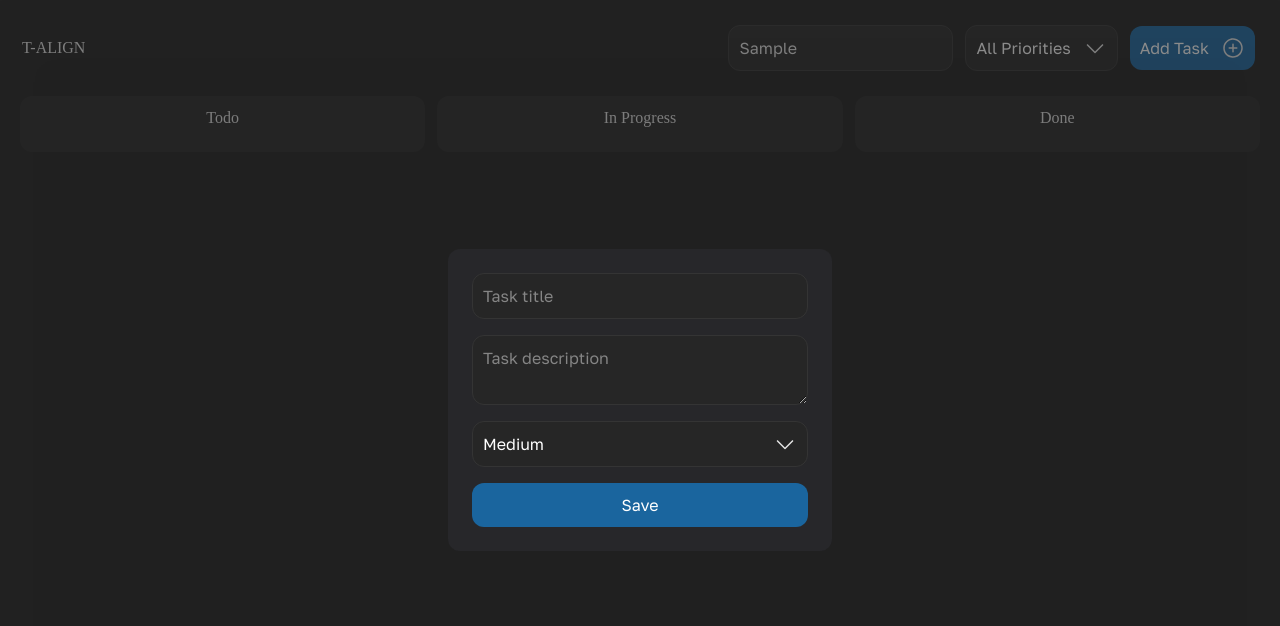
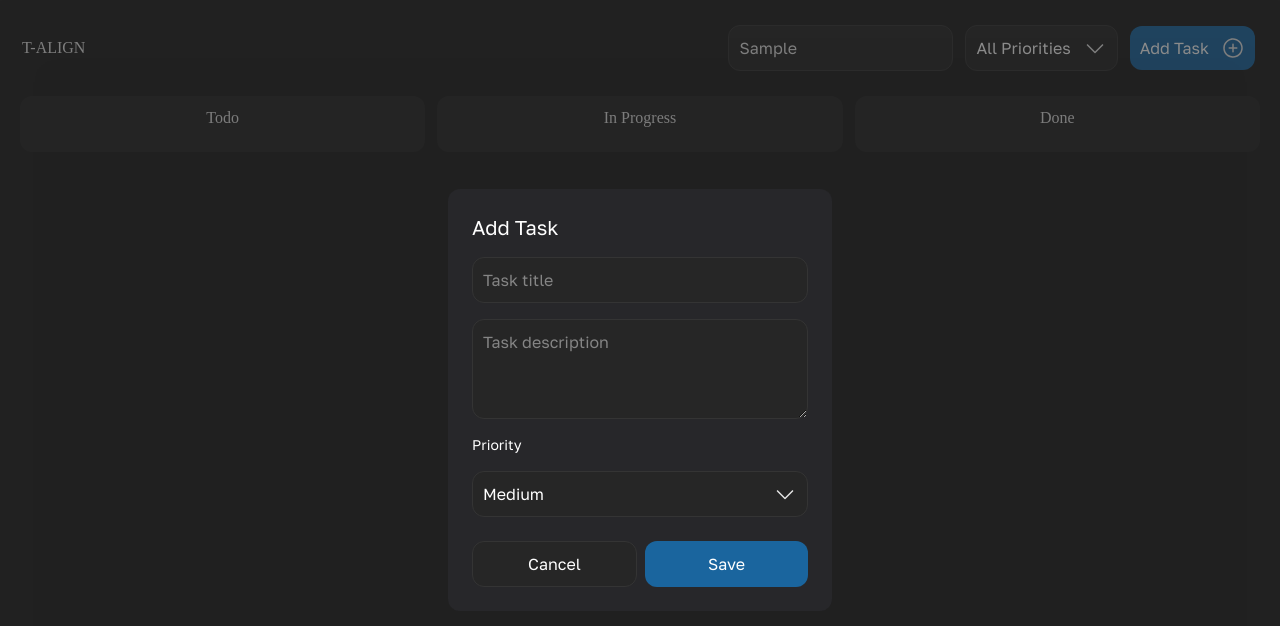
Before and after one commit to Mwrnk/t-align, a React (Vite) app: page /tasks in a window 1280 px wide. Both pictures are taken after typing "Sample" into the empty fields and a click on the button "Add Task". Shown: the top 626 px of the page. Built offline with nearby package versions, Linux system fonts and the light colour scheme; a web font is replaced by a local one.

Commit message:
feat(TaskForm): refactor component to handle both add and edit tasks
- Fix existing addTask functionality
- Add new editTask feature to enable task modification
- Refactor TaskForm component for reusability

```diff
--- a/src/components/ui/taskForm.jsx
+++ b/src/components/ui/taskForm.jsx
@@ -1,102 +1,219 @@
-import React from 'react';
-import { useState } from 'react';
+import React, { useState, useEffect } from 'react';
 import arrowDownIcon from '../../assets/icons/CaretDown.svg';
 
-export const TaskForm = ({ isOpen, onClose, onAddTask }) => {
+const PriorityDropdown = ({ value, onChange, isOpen, setIsOpen }) => {
+  const priorities = ['High', 'Medium', 'Low'];
+
+  return (
+    <div className="w-full relative">
+      <button
+        type="button"
+        className="flex flex-row justify-between items-center p-2.5 bg-charcoal border-1 border-steel rounded-xl text-white w-full transition-colors hover:bg-zinc-700"
+        onClick={() => setIsOpen(!isOpen)}
+        aria-haspopup="listbox"
+        aria-expanded={isOpen}
+        aria-label="Select priority"
+      >
+        {value}
+        <img src={arrowDownIcon} alt="Toggle dropdown" className={`transition-transform duration-300 ${isOpen ? 'rotate-180' : ''}`} />
+      </button>
+
+      {isOpen && (
+        <div
+          className="absolute top-full left-0 mt-1 w-full z-10"
+          role="listbox"
+          aria-label="Priority options"
+        >
+          <ul className="bg-charcoal border-1 border-steel rounded-xl w-full shadow-lg">
+            {priorities.map((priority) => (
+              <li
+                key={priority}
+                className="p-2.5 hover:bg-zinc-800 cursor-pointer transition-colors"
+                onClick={(e) => {
+                  e.stopPropagation();
+                  onChange(priority);
+                  setIsOpen(false);
+                }}
+                role="option"
+                aria-selected={value === priority}
+              >
+                {priority}
+              </li>
+            ))}
+
+          </ul>
+        </div>
+      )}
+    </div>
+  );
+};
+
+export const TaskForm = ({ isOpen, onClose, onAddTask, onEditTask, task }) => {
+  const [formData, setFormData] = useState({
+    id: '',
+    title: '',
+    description: '',
+    priority: 'Medium',
+    status: 'Todo',
+    createdAt: ''
+  });
   const [isDropdownOpen, setIsDropdownOpen] = useState(false);
-  const [title, setTitle] = useState('');
-  const [description, setDescription] = useState('');
-  const [priority, setPriority] = useState('Medium');
+  const [titleError, setTitleError] = useState('');
+  const isEditMode = Boolean(task?.id);
 
+  useEffect(() => {
+    const handleEscKey = (event) => {
+      if (isOpen && event.key === 'Escape') {
+        onClose();
+      }
+    };
+
+    window.addEventListener('keydown', handleEscKey);
+
+    return () => {
+      window.removeEventListener('keydown', handleEscKey);
+    };
+  }, [isOpen, onClose]);
+
+  // Reset form or load task data when modal opens
+  useEffect(() => {
+    // Only run when modal opens
+    if (isOpen) {
+      if (task) {
+        // Edit mode - load task data
+        setFormData({
+          id: task.id,
+          title: task.title,
+          description: task.description || '',
+          priority: task.priority || 'Medium',
+          status: task.status || 'Todo',
+          createdAt: task.createdAt
+        });
+      } else {
+        // Add mode - reset form
+        resetForm();
+      }
+      setTitleError('');
+    }
+  }, [isOpen, task]);
+
+  // Helper function to reset the form
+  const resetForm = () => {
+    setFormData({
+      id: '',
+      title: '',
+      description: '',
+      priority: 'Medium',
+      status: 'Todo',
+      createdAt: ''
+    });
+  };
+
+  // Stop rendering if the modal is closed
   if (!isOpen) return null;
 
-  const handleSave = () => {
-    if (!title.trim()) return; // Don't save empty tasks
-
-    const newTask = {
-      id: Date.now().toString(), // Simple unique ID
-      title,
-      description,
-      priority,
-      status: 'Todo', // Default status
-      createdAt: new Date().toLocaleDateString(),
+  const handleChange = (field, value) => {
+    setFormData(prev => ({ ...prev, [field]: value }));
+    if (field === 'title' && titleError) {
+      setTitleError('');
+    }
   };
 
+  const handleSave = () => {
+    if (!formData.title.trim()) {
+      setTitleError('Title is required');
+      return;
+    }
+
+    if (isEditMode) {
+      // Edit existing task - make sure to preserve the original ID and status
+      onEditTask({
+        ...formData,
+        id: task.id // Ensure we're using the original task ID
+      });
+    } else {
+      // Create new task
+      const newTask = {
+        ...formData,
+        id: Date.now().toString(),
+        createdAt: new Date().toLocaleDateString(),
+        status: 'Todo', // Explicitly set status for new tasks
+      };
       onAddTask(newTask);
+    }
 
-    // Reset form
-    setTitle('');
-    setDescription('');
-    setPriority('Medium');
-
-    // Close modal
+    // Make sure to reset the form after saving
+    resetForm();
     onClose();
   };
 
   return (
-    <div className="fixed inset-0 bg-charcoal/50 flex items-center justify-center drop-shadow-2xl">
-      <div className="bg-zinc-800 p-6 rounded-xl flex flex-col gap-4 w-96">
+    <div
+      className="fixed inset-0 bg-charcoal/50 flex items-center justify-center drop-shadow-2xl"
+      role="dialog"
+      aria-modal="true"
+      aria-labelledby="form-title"
+      onClick={(e) => {
+        if (e.target === e.currentTarget) onClose();
+      }}
+    >
+      <div
+        className="bg-zinc-800 p-6 rounded-xl flex flex-col gap-4 w-96 animate-fadeIn"
+        onClick={(e) => e.stopPropagation()}
+      >
+        <h2 id="form-title" className="text-xl font-semibold text-white">
+          {isEditMode ? 'Edit Task' : 'Add Task'}
+        </h2>
+
+        <div>
           <input
             placeholder="Task title"
-          className="p-2.5 border-1 rounded-xl bg-charcoal border-steel"
-          onChange={(e) => setTitle(e.target.value)}
-          value={title}
+            className={`p-2.5 border-1 rounded-xl bg-charcoal border-steel w-full transition-colors focus:outline-none focus:ring-2 focus:ring-steel-blue ${
+              titleError ? 'border-red-500 ring-1 ring-red-500' : ''
+            }`}
+            onChange={(e) => handleChange('title', e.target.value)}
+            value={formData.title}
+            aria-label="Task title"
+            aria-required="true"
+            aria-invalid={Boolean(titleError)}
           />
+          {titleError && (
+            <p className="text-red-500 text-sm mt-1">{titleError}</p>
+          )}
+        </div>
+
         <textarea
           placeholder="Task description"
-          className="p-2.5 border-1 rounded-xl bg-charcoal border-steel"
-          onChange={(e) => setDescription(e.target.value)}
-          value={description}
+          className="p-2.5 border-1 rounded-xl bg-charcoal border-steel min-h-[100px] transition-colors focus:outline-none focus:ring-2 focus:ring-steel-blue"
+          onChange={(e) => handleChange('description', e.target.value)}
+          value={formData.description}
+          aria-label="Task description"
         />
+
+        <label className="text-white text-sm">Priority</label>
+        <PriorityDropdown
+          value={formData.priority}
+          onChange={(value) => handleChange('priority', value)}
+          isOpen={isDropdownOpen}
+          setIsOpen={setIsDropdownOpen}
+        />
+
+        <div className="flex gap-2 mt-2">
           <button
-          className="flex flex-row justify-between items-center p-2.5 bg-charcoal border-1 border-steel rounded-xl text-white w-full relative"
-          onClick={() => setIsDropdownOpen(!isDropdownOpen)}
+            onClick={onClose}
+            className="p-2.5 bg-charcoal border-1 border-steel rounded-xl text-white hover:bg-zinc-700 flex-1 transition-colors"
+            type="button"
           >
-          {priority}
-          <img src={arrowDownIcon} />
-          {isDropdownOpen && (
-            <div className="absolute top-full left-0 mt-1 w-full z-10">
-              <ul className="bg-charcoal border-1 border-steel rounded-xl w-full">
-                <li
-                  className="p-2.5 hover:bg-zinc-800 cursor-pointer"
-                  onClick={(e) => {
-                    e.stopPropagation();
-                    setPriority('High');
-                    setIsDropdownOpen(false);
-                  }}
-                >
-                  High
-                </li>
-                <li
-                  className="p-2.5 hover:bg-zinc-800 cursor-pointer"
-                  onClick={(e) => {
-                    e.stopPropagation();
-                    setPriority('Medium');
-                    setIsDropdownOpen(false);
-                  }}
-                >
-                  Medium
-                </li>
-                <li
-                  className="p-2.5 hover:bg-zinc-800 cursor-pointer"
-                  onClick={(e) => {
-                    e.stopPropagation();
-                    setPriority('Low');
-                    setIsDropdownOpen(false);
-                  }}
-                >
-                  Low
-                </li>
-              </ul>
-            </div>
-          )}
+            Cancel
           </button>
           <button
             onClick={handleSave}
-          className="p-2.5 bg-steel-blue rounded-xl text-white hover:bg-steel-blue-dark"
+            className="p-2.5 bg-steel-blue rounded-xl text-white hover:bg-steel-blue-dark flex-1 transition-colors"
+            type="button"
           >
-          Save
+            {isEditMode ? 'Update' : 'Save'}
           </button>
+        </div>
       </div>
     </div>
   );
--- a/src/pages/TaskApp.jsx
+++ b/src/pages/TaskApp.jsx
@@ -24,7 +24,12 @@ export default function TaskApp() {
   const updateTask = (updatedTask) => {
     if (editingTask) {
       setTasks(
-        tasks.map((task) => (task.id === editingTask.id ? updatedTask : task))
+        tasks.map((task) => {
+          if (task.id === updatedTask.id) {
+            return updatedTask;
+          }
+          return task;
+        })
       );
     } else {
       addTask(updatedTask);
@@ -56,6 +61,7 @@ export default function TaskApp() {
           isOpen={isModalOpen}
           onClose={closeModal}
           onAddTask={addTask}
+          onEditTask={updateTask}
           task={editingTask}
         />
         <TaskSection
```
Lines whose indentation alone changed are shown as unchanged.
